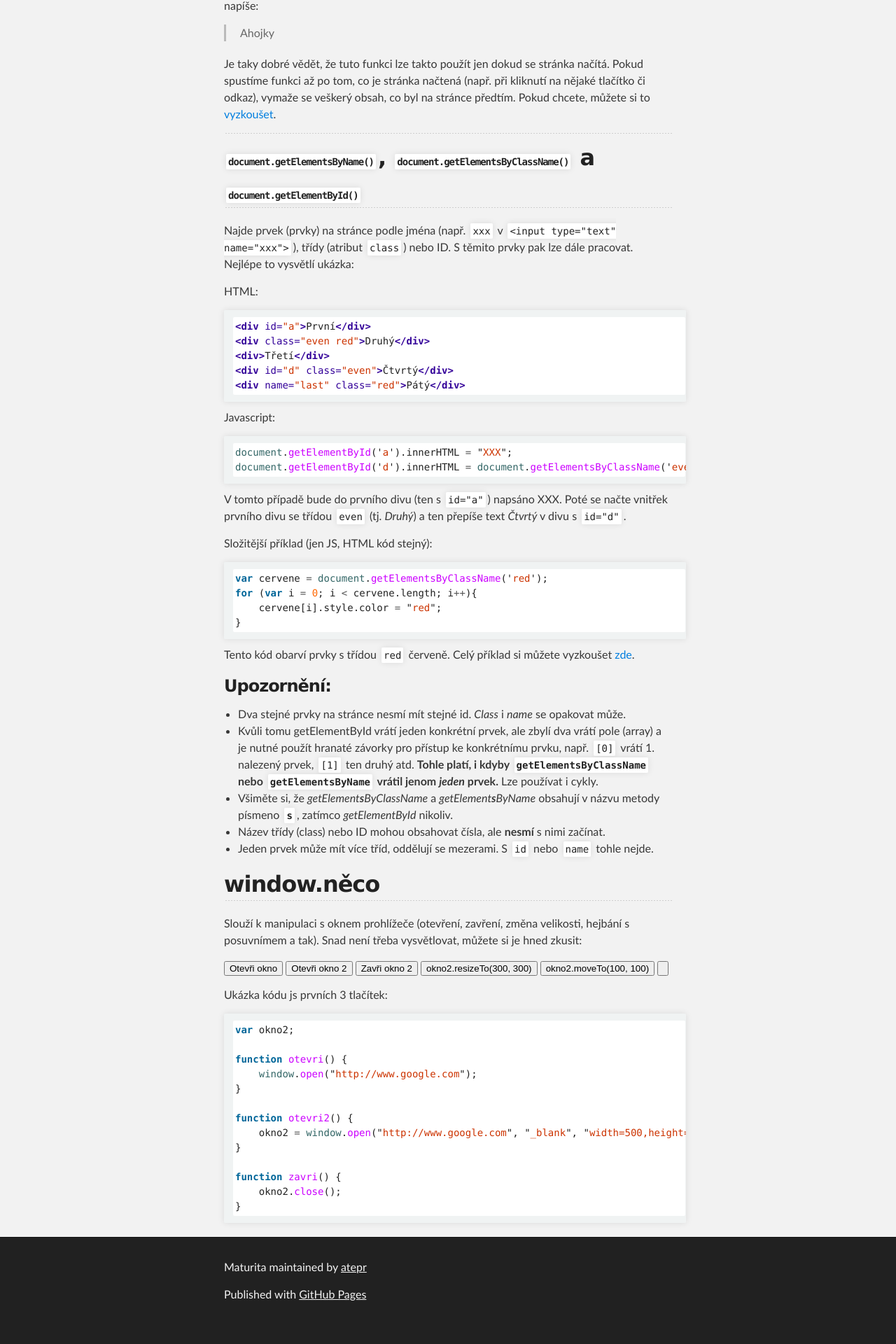
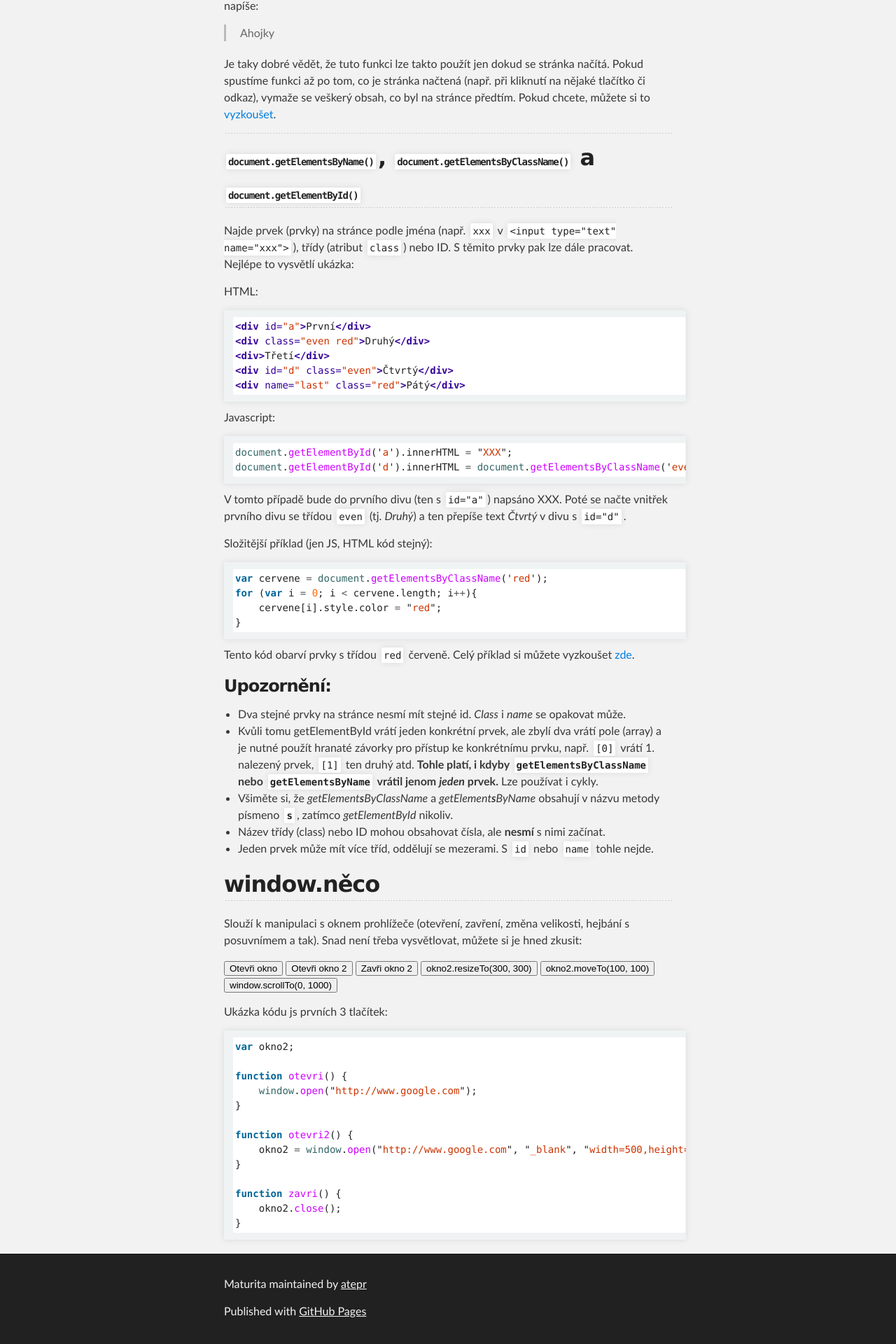
Before and after one commit to atepr/maturita, a Jekyll site: the page built from wa06-dom.md, in a window 1280 px wide. Shown: the part 1052-2972 px from the top of the page at 70% size. Built offline with Jekyll 4.4.1, drawn with Linux system fonts in a browser that asks for light colours; Markdown is read by kramdown in place of the engine named in the settings; before the commit the page ends 2948 px from its top, so only the background shows below that.

Commit message:
Otázka 6 (WIP)

```diff
--- a/wa06-dom.md
+++ b/wa06-dom.md
@@ -86,7 +86,7 @@ Slouží k manipulaci s oknem prohlížeče (otevření, zavření, změna velik
 <input type="button" value="Zavři okno 2" onclick="zavri()">
 <input type="button" value="okno2.resizeTo(300, 300)" onclick="okno2.resizeTo(300, 300)">
 <input type="button" value="okno2.moveTo(100, 100)" onclick="okno2.moveTo(100, 100)">
-<input type="button" value="" onclick="resize()">
+<input type="button" value="window.scrollTo(0, 1000)" onclick="window.scrollTo(0, 1000)">
 
 <script>
 var okno2;
@@ -96,7 +96,7 @@ function otevri() {
 }
 
 function otevri2() {
-    okno2 = window.open("http://www.google.com", "_blank", "width=500,height=300");
+    okno2 = window.open("vzor", "_blank", "width=500,height=300");
 }
 
 function zavri() {
```
